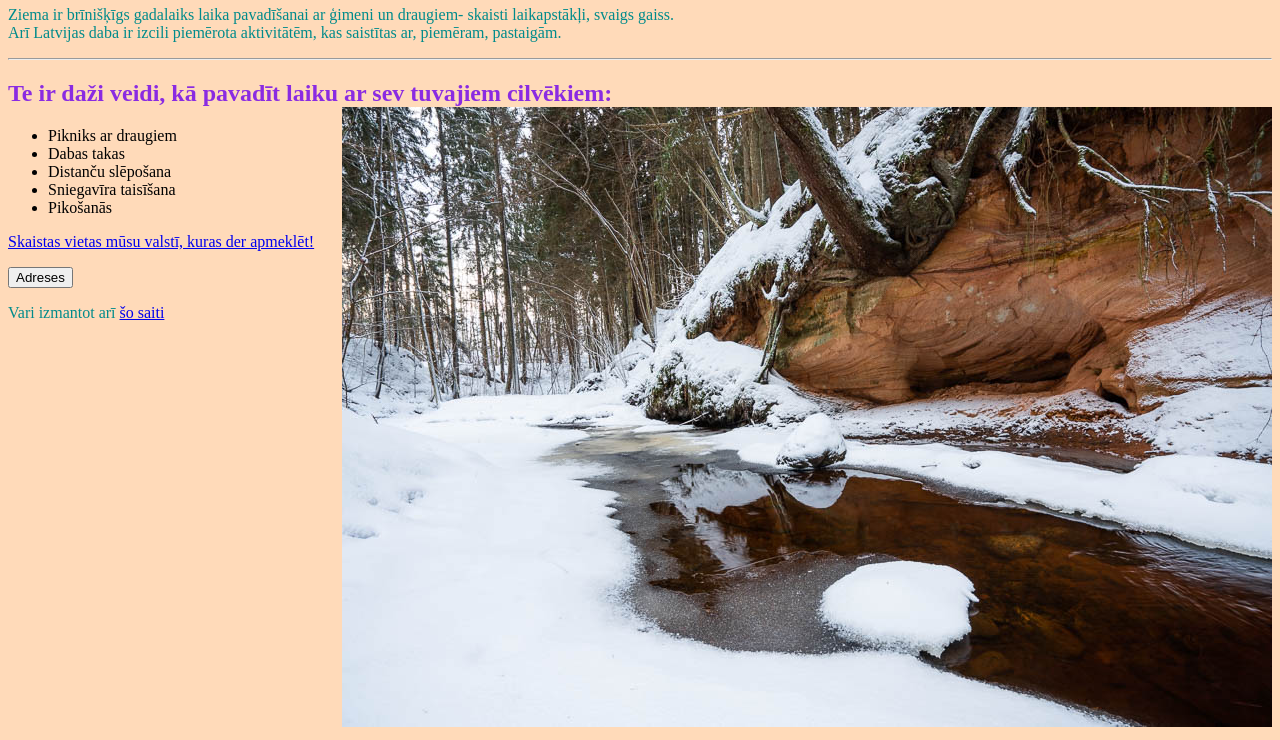
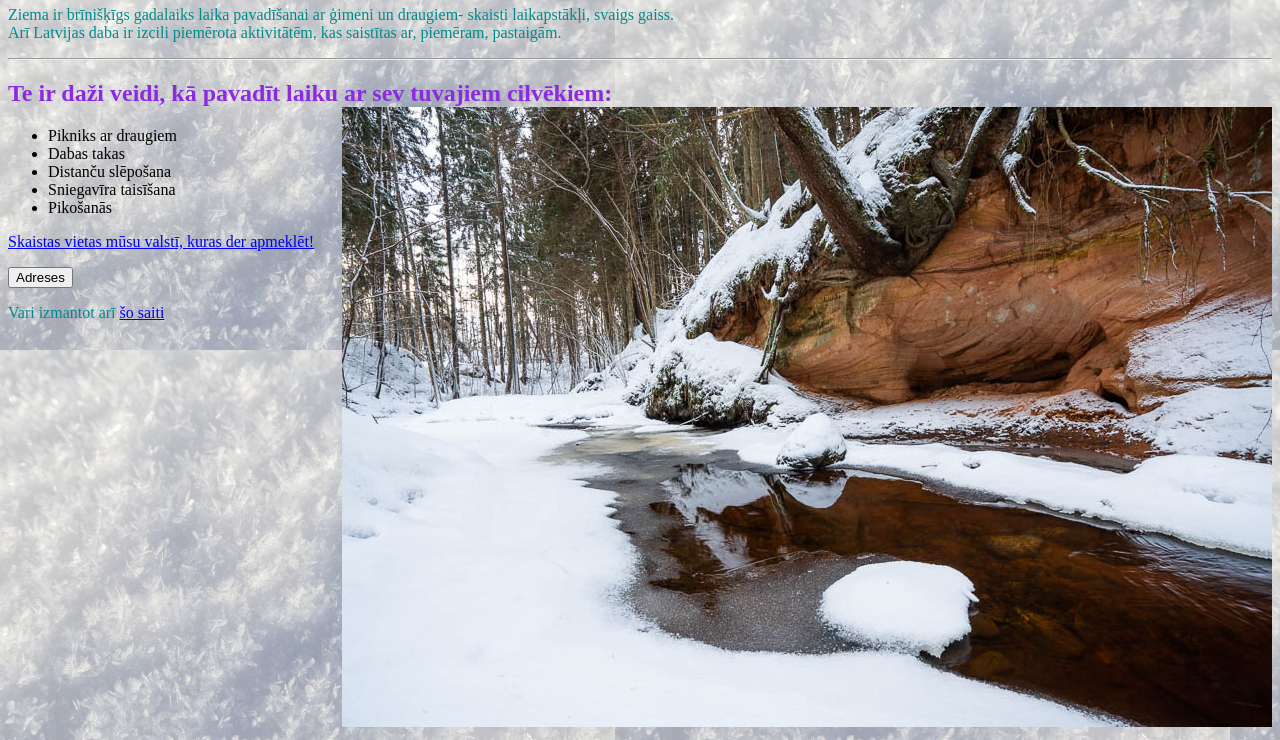
Before and after one commit to mfarino/TestWeb, a plain HTML site: page index.html in a window 1280 px wide. Shown: the part 60-800 px from the top of the page. Drawn offline with Linux system fonts and the light colour scheme.

Commit message:
html fons

```diff
--- a/css/mansStils.css
+++ b/css/mansStils.css
@@ -1,5 +1,5 @@
 body {
-  background-color: peachpuff;
+  background-image: url("../images/snow.jpg");
 }
 h1 { color:  slateblue; }
 h2 { color:  blueviolet; }
```
